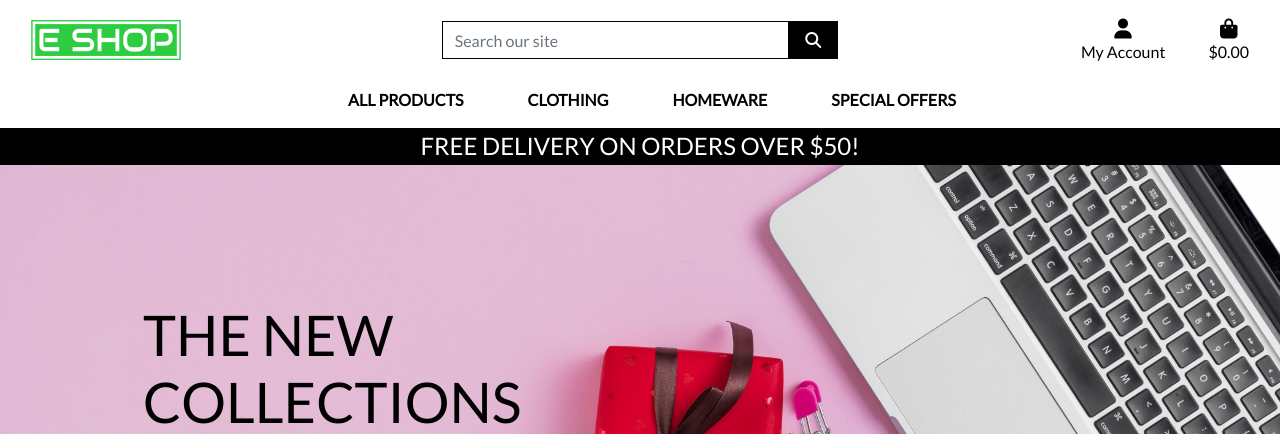
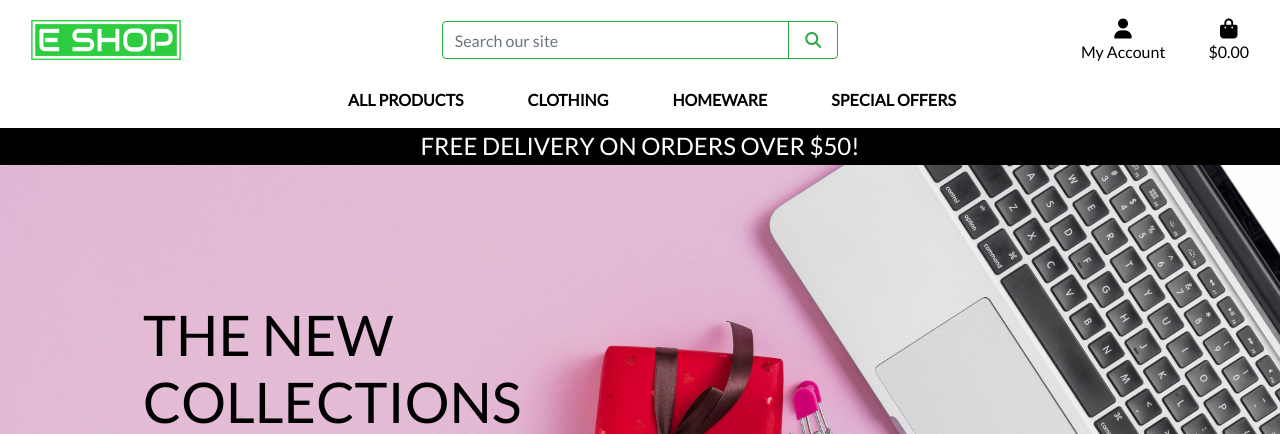
Before and after one commit to Marcopolo1975/PP-5, a Django app: page / in a window 1280 px wide. Shown: the top 434 px of the page. Run offline with Django 3.2, Linux system fonts and the light colour scheme; some libraries are stand-ins or nearby versions.

Commit message:
update searchbar

```diff
--- a/templates/base.html
+++ b/templates/base.html
@@ -46,9 +46,9 @@
             <div class="col-12 col-lg-4 my-auto py-1 py-lg-0">
                 <form method="GET" action="{% url 'products' %}">
                     <div class="input-group w-100">
-                        <input class="form-control border border-black rounded-0" type="text" name="q" placeholder="Search our site">
+                        <input class="form-control border border-success rounded-1" type="text" name="q" placeholder="Search our site">
                         <div class="input-group-append">
-                            <button class="form-control btn btn-black border border-black rounded-0" type="submit">
+                            <button class="form-control btn btn-outline-success my-2 my-sm-0" type="submit">
                                 <span class="icon">
                                     <i class="fas fa-search"></i>
                                 </span>
```
